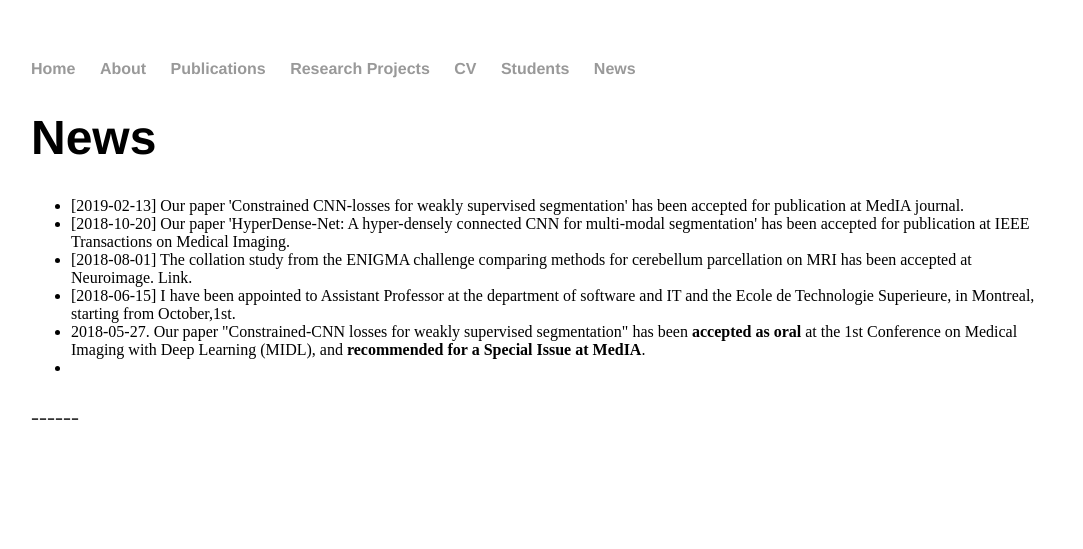
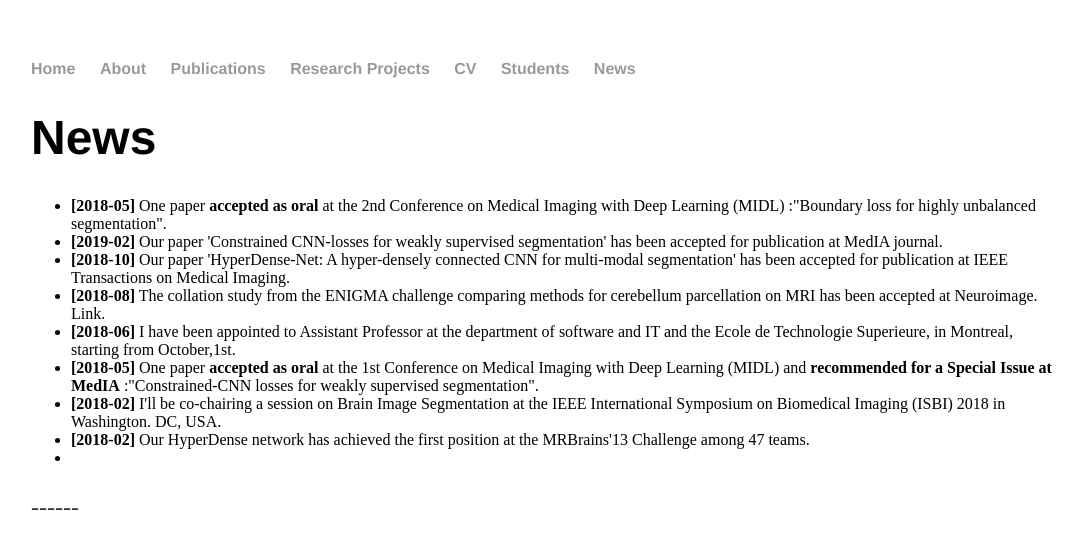
Before and after one commit to josedolz/josedolz.github.io, a Jekyll site: the page built from news/index.html, in a window 1280 px wide. Shown: the top 549 px of the page, without its empty margins (97-1180 px from the left). Built offline with Jekyll 4.4.1, drawn with Linux system fonts in a browser that asks for light colours.

Commit message:
Update index.html

```diff
--- a/news/index.html
+++ b/news/index.html
@@ -5,11 +5,14 @@ title: news
 <div class="blurb">
 	<h1>News</h1>
 	<ul>
-		<li>[2019-02-13] Our paper 'Constrained CNN-losses for weakly supervised segmentation' has been accepted for publication at MedIA journal.</li>
-		<li>[2018-10-20] Our paper 'HyperDense-Net: A hyper-densely connected CNN for multi-modal segmentation' has been accepted for publication at IEEE Transactions on Medical Imaging.</li>
-		<li>[2018-08-01] The collation study from the ENIGMA challenge comparing methods for cerebellum parcellation on MRI has been accepted at Neuroimage. Link.</li>
-		<li>[2018-06-15] I have been appointed to Assistant Professor at the department of software and IT and the Ecole de Technologie Superieure, in Montreal, starting from October,1st.</li>
-		<li>2018-05-27. Our paper "Constrained-CNN losses for weakly supervised segmentation" has been <b>accepted as oral</b> at the 1st Conference on Medical Imaging with Deep Learning (MIDL), and <b>recommended for a Special Issue at MedIA</b>.</li>
+		<li><b>[2018-05]</b> One paper <b>accepted as oral</b> at the 2nd Conference on Medical Imaging with Deep Learning (MIDL) :"Boundary loss for highly unbalanced segmentation".</li>
+		<li><b>[2019-02]</b> Our paper 'Constrained CNN-losses for weakly supervised segmentation' has been accepted for publication at MedIA journal.</li>
+		<li><b>[2018-10]</b> Our paper 'HyperDense-Net: A hyper-densely connected CNN for multi-modal segmentation' has been accepted for publication at IEEE Transactions on Medical Imaging.</li>
+		<li><b>[2018-08]</b> The collation study from the ENIGMA challenge comparing methods for cerebellum parcellation on MRI has been accepted at Neuroimage. Link.</li>
+		<li><b>[2018-06]</b> I have been appointed to Assistant Professor at the department of software and IT and the Ecole de Technologie Superieure, in Montreal, starting from October,1st.</li>
+		<li><b>[2018-05]</b> One paper <b>accepted as oral</b> at the 1st Conference on Medical Imaging with Deep Learning (MIDL) and <b>recommended for a Special Issue at MedIA</b> :"Constrained-CNN losses for weakly supervised segmentation".</li>
+		<li><b>[2018-02]</b> I'll be co-chairing a session on Brain Image Segmentation at the IEEE International Symposium on Biomedical Imaging (ISBI) 2018 in Washington. DC, USA.</li>
+		<li><b>[2018-02]</b> Our HyperDense network has achieved the first position at the MRBrains'13 Challenge among 47 teams.</li>
 		<li></li>
 	</ul>
 	<p>------</p>
```
